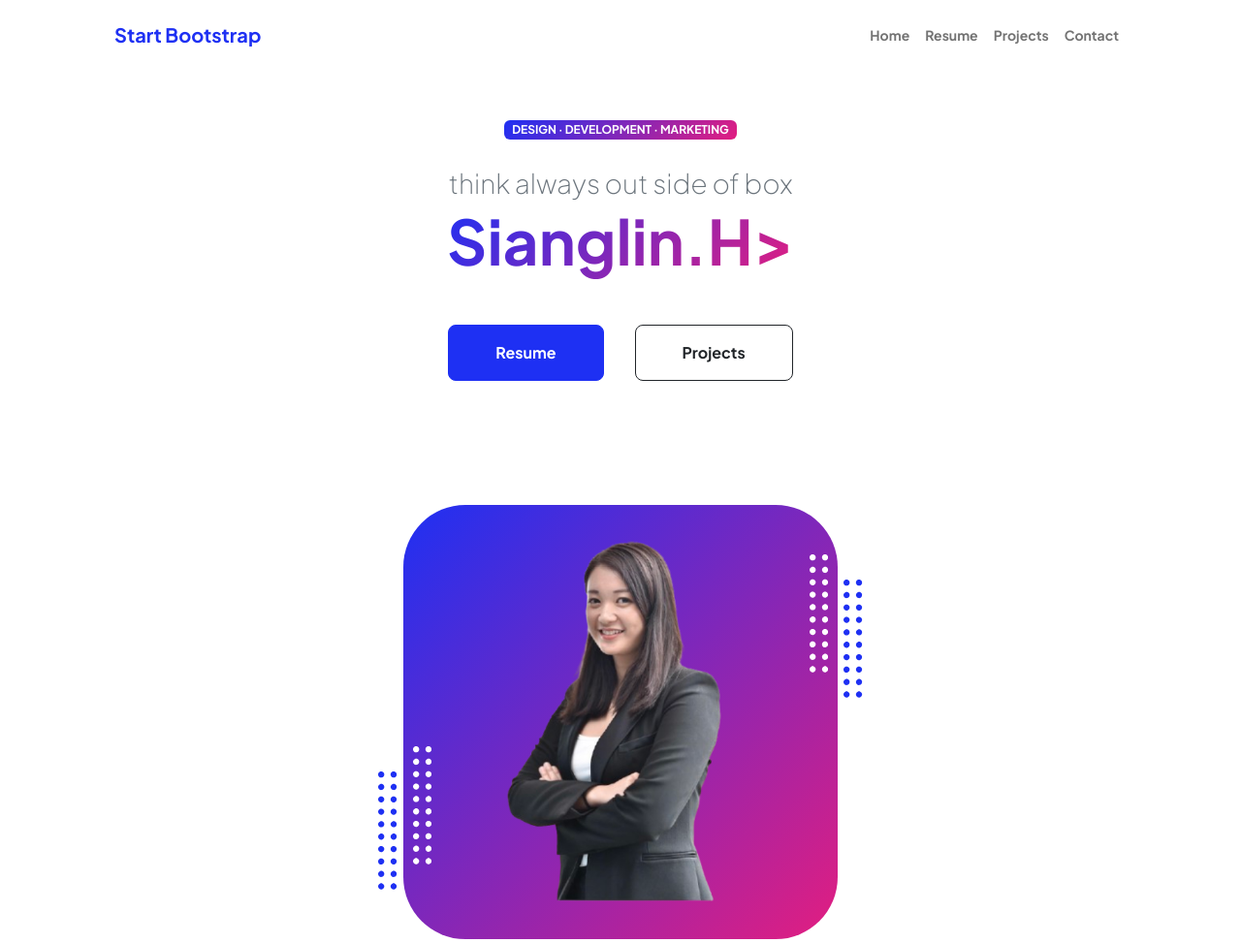
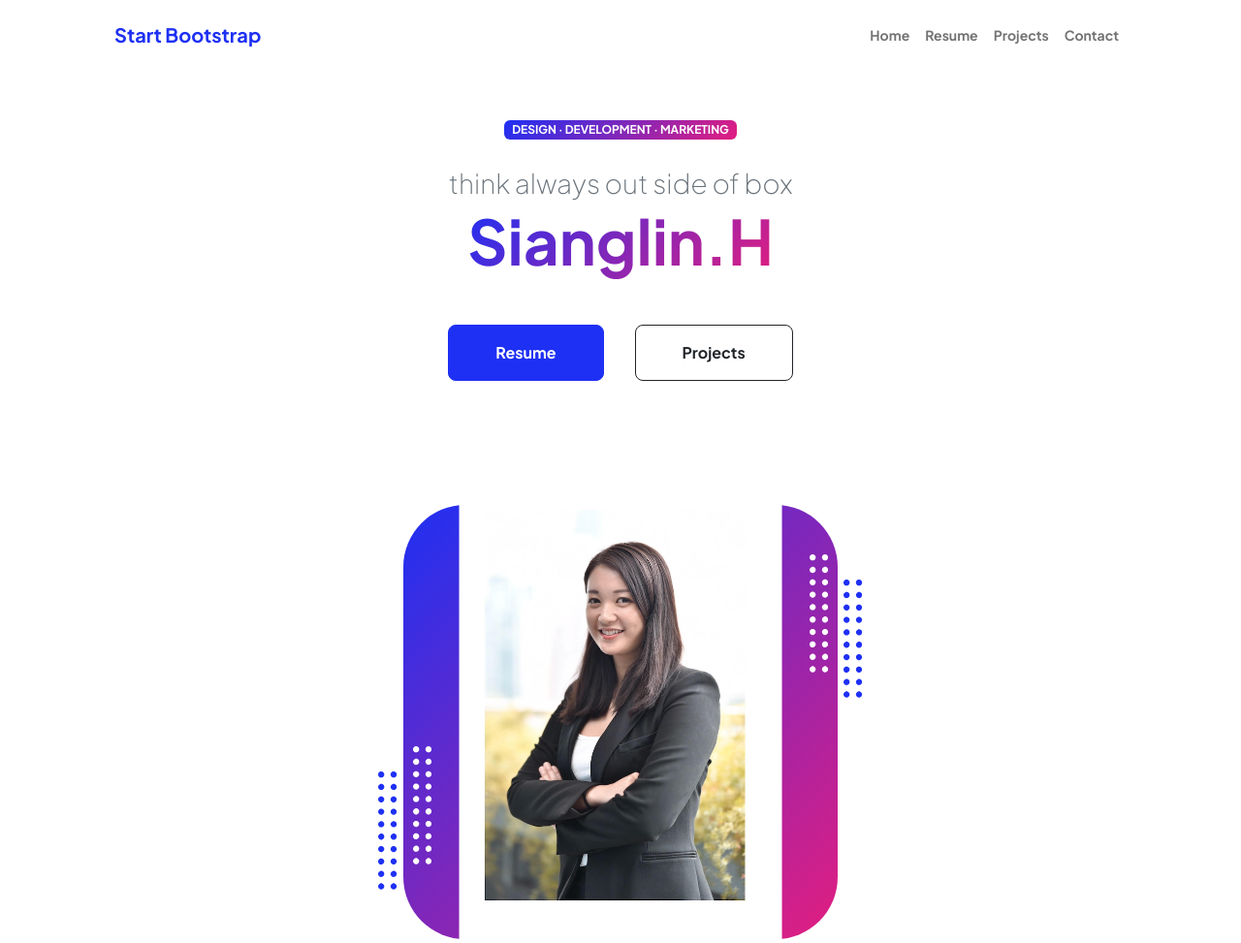
Before and after one commit to sianglin0528/resume, a plain HTML site: page index.html in a window 1280 px wide. Shown: the top 973 px of the page at 97% size. Drawn offline with nearby package versions, Linux system fonts and the light colour scheme.

Commit message:
update site 2025-08-01 11:33:32

```diff
--- a/index.html
+++ b/index.html
@@ -43,7 +43,7 @@
                             <div class="text-center text-xxl-start">
                                 <div class="badge bg-gradient-primary-to-secondary text-white mb-4"><div class="text-uppercase">Design &middot; Development &middot; Marketing</div></div>
                                 <div class="fs-3 fw-light text-muted">think always out side of box</div>
-                                <h1 class="display-3 fw-bolder mb-5"><span class="text-gradient d-inline">Sianglin.H></h1>
+                                <h1 class="display-3 fw-bolder mb-5"><span class="text-gradient d-inline">Sianglin.H</h1>
                                 <div class="d-grid gap-3 d-sm-flex justify-content-sm-center justify-content-xxl-start mb-3">
                                     <a class="btn btn-primary btn-lg px-5 py-3 me-sm-3 fs-6 fw-bolder" href="resume.html">Resume</a>
                                     <a class="btn btn-outline-dark btn-lg px-5 py-3 fs-6 fw-bolder" href="projects.html">Projects</a>
@@ -56,7 +56,7 @@
                                 <div class="profile bg-gradient-primary-to-secondary">
                                     <!-- TIP: For best results, use a photo with a transparent background like the demo example below-->
                                     <!-- Watch a tutorial on how to do this on YouTube (link)-->
-                                    <img class="profile-img" src="assets/photoooo.png" alt="..." />
+                                    <img class="profile-img" src="assets/photo.png" alt="..." />
                                     <div class="dots-1">
                                         <!-- SVG Dots-->
                                         <svg version="1.1" xmlns="http://www.w3.org/2000/svg" xmlns:xlink="http://www.w3.org/1999/xlink" x="0px" y="0px" viewBox="0 0 191.6 1215.4" style="enable-background: new 0 0 191.6 1215.4" xml:space="preserve">
```
Also changed, not shown: assets/photo.png (added).
